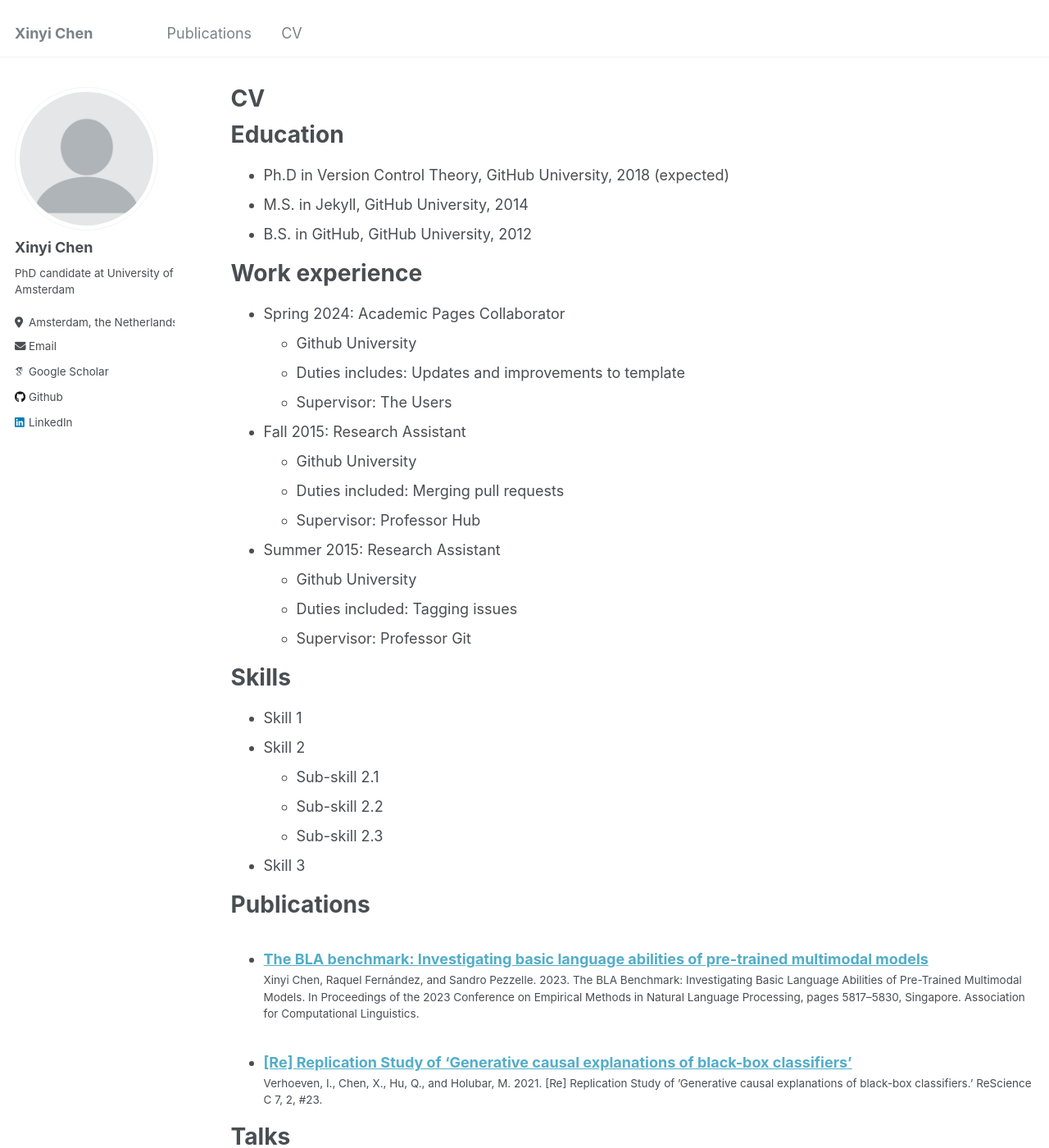
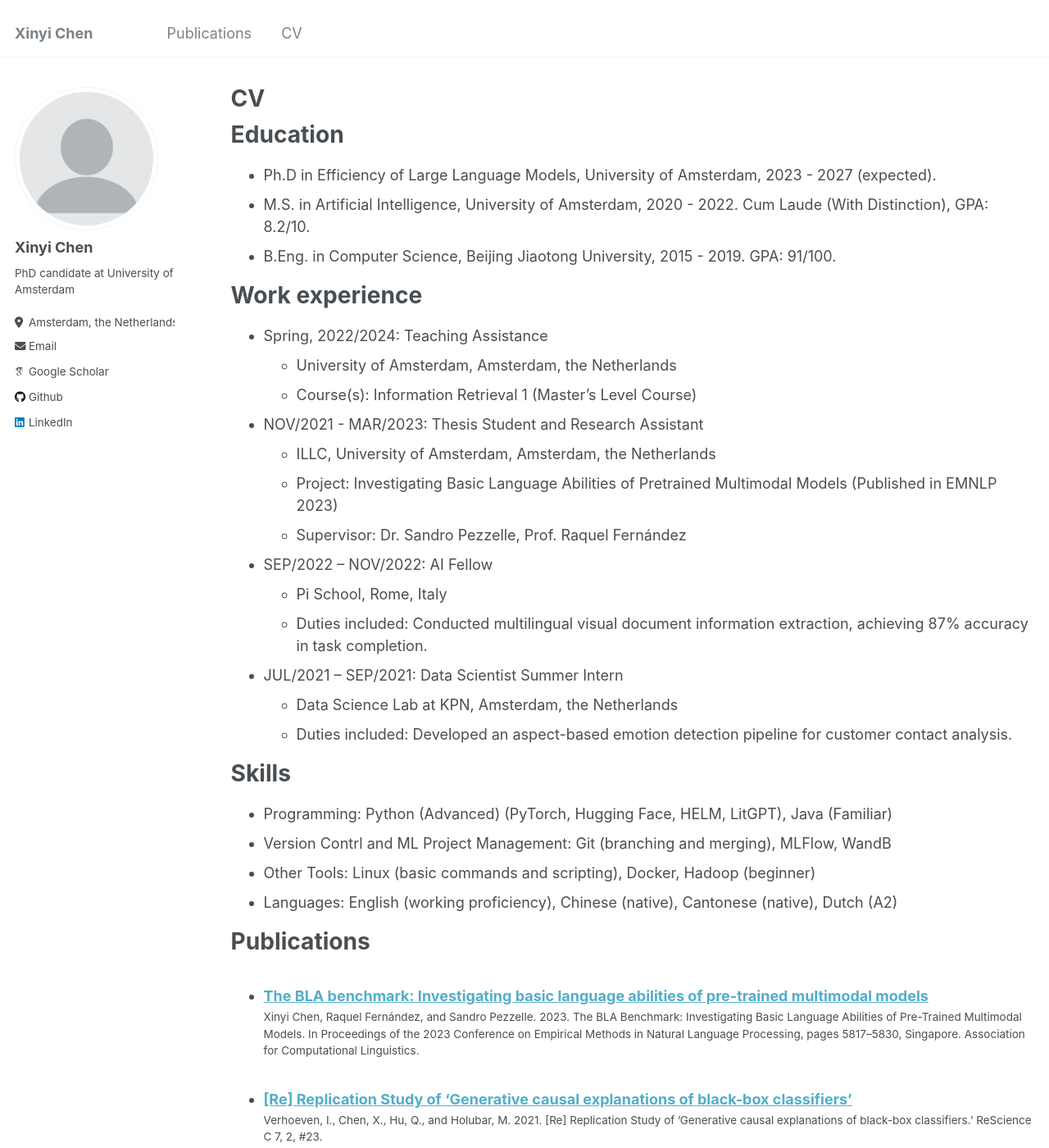
Before and after one commit to shin-ee-chen/shin-ee-chen.github.io, a Jekyll site: the page built from _pages/cv.md, in a window 1280 px wide and 1400 px high. Shown: the whole window at 82% size. Built offline with Jekyll 4.4.1, drawn with Linux system fonts in a browser that asks for light colours; some web fonts are replaced.

Commit message:
Update cv.md

```diff
--- a/_pages/cv.md
+++ b/_pages/cv.md
@@ -11,35 +11,36 @@ redirect_from:
 
 Education
 ======
-* Ph.D in Version Control Theory, GitHub University, 2018 (expected)
-* M.S. in Jekyll, GitHub University, 2014
-* B.S. in GitHub, GitHub University, 2012
+* Ph.D in Efficiency of Large Language Models, University of Amsterdam, 2023 - 2027 (expected).
+* M.S. in Artificial Intelligence, University of Amsterdam, 2020 - 2022. Cum Laude (With Distinction), GPA: 8.2/10.
+* B.Eng. in Computer Science, Beijing Jiaotong University, 2015 - 2019. GPA: 91/100.
 
 Work experience
 ======
-* Spring 2024: Academic Pages Collaborator
-  * Github University
-  * Duties includes: Updates and improvements to template
-  * Supervisor: The Users
+* Spring, 2022/2024: Teaching Assistance
+  * University of Amsterdam, Amsterdam, the Netherlands
+  * Course(s): Information Retrieval 1 (Master's Level Course)
 
-* Fall 2015: Research Assistant
-  * Github University
-  * Duties included: Merging pull requests
-  * Supervisor: Professor Hub
+* NOV/2021 - MAR/2023: Thesis Student and Research Assistant
+  * ILLC, University of Amsterdam, Amsterdam, the Netherlands
+  * Project: Investigating Basic Language Abilities of Pretrained Multimodal Models (Published in EMNLP 2023)
+  * Supervisor: Dr. Sandro Pezzelle, Prof. Raquel Fernández
 
-* Summer 2015: Research Assistant
-  * Github University
-  * Duties included: Tagging issues
-  * Supervisor: Professor Git
+* SEP/2022 – NOV/2022: AI Fellow
+  * Pi School, Rome, Italy
+  * Duties included: Conducted multilingual visual document information extraction, achieving 87% accuracy in task completion.
+
+* JUL/2021 – SEP/2021: Data Scientist Summer Intern
+  * Data Science Lab at KPN, Amsterdam, the Netherlands
+  * Duties included: Developed an aspect-based emotion detection pipeline for customer contact analysis.
 
 Skills
 ======
-* Skill 1
-* Skill 2
-  * Sub-skill 2.1
-  * Sub-skill 2.2
-  * Sub-skill 2.3
-* Skill 3
+* Programming: Python (Advanced) (PyTorch, Hugging Face, HELM, LitGPT), Java (Familiar)
+* Version Contrl and ML Project Management: Git (branching and merging), MLFlow, WandB
+* Other Tools: Linux (basic commands and scripting), Docker, Hadoop (beginner)
+* Languages: English (working proficiency), Chinese (native), Cantonese (native), Dutch (A2)
+
 
 Publications
 ======
```
